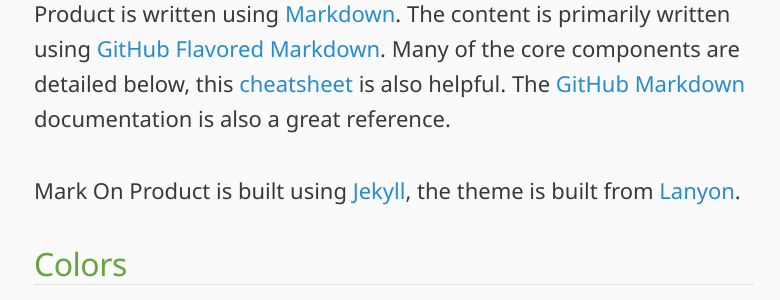
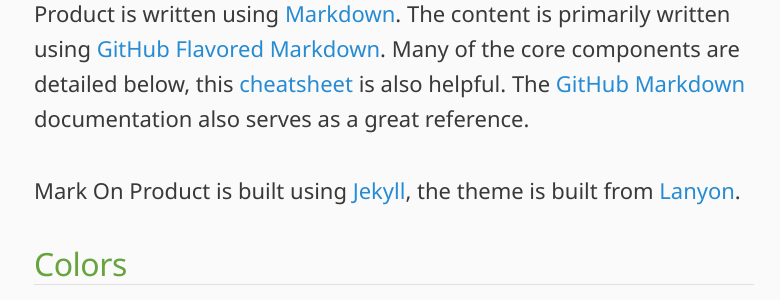
Before and after one commit to markthelefty/markthelefty.github.io, a Jekyll site: the page built from _posts/2018-07-30-pattern-library.markdown, in a window 1280 px wide. Shown: the part 559-859 px from the top of the page, without its empty margins (246-1026 px from the left). Built offline with Jekyll 4.4.1, drawn with Linux system fonts in a browser that asks for light colours; some web fonts are replaced; our own code applies the rules of GitHub Pages for plain Markdown files.

Commit message:
Updated Pattern Library

```diff
--- a/_posts/2018-07-30-pattern-library.markdown
+++ b/_posts/2018-07-30-pattern-library.markdown
@@ -5,7 +5,7 @@
 image: https://res.cloudinary.com/dbrkuvff5/image/upload/v1532890567/social-images/linkedin-post-img-test.jpg
 ---
 
-The purpose of this pattern library is to serve as a reference for how commonly used components should be coded and styled. Mark On Product is written using [Markdown](https://daringfireball.net/projects/markdown/). The content is primarily written using [GitHub Flavored Markdown](https://guides.github.com/features/mastering-markdown/). Many of the core components are detailed below, this [cheatsheet](https://github.com/adam-p/markdown-here/wiki/Markdown-Cheatsheet) is also helpful. The [GitHub Markdown](https://help.github.com/categories/writing-on-github/) documentation is also a great reference.
+The purpose of this pattern library is to serve as a reference for how commonly used components should be coded and styled. Mark On Product is written using [Markdown](https://daringfireball.net/projects/markdown/). The content is primarily written using [GitHub Flavored Markdown](https://guides.github.com/features/mastering-markdown/). Many of the core components are detailed below, this [cheatsheet](https://github.com/adam-p/markdown-here/wiki/Markdown-Cheatsheet) is also helpful. The [GitHub Markdown](https://help.github.com/categories/writing-on-github/) documentation also serves as a great reference.
 
 Mark On Product is built using [Jekyll](https://jekyllrb.com/), the theme is built from [Lanyon](http://lanyon.getpoole.com/).
 <br>
```
